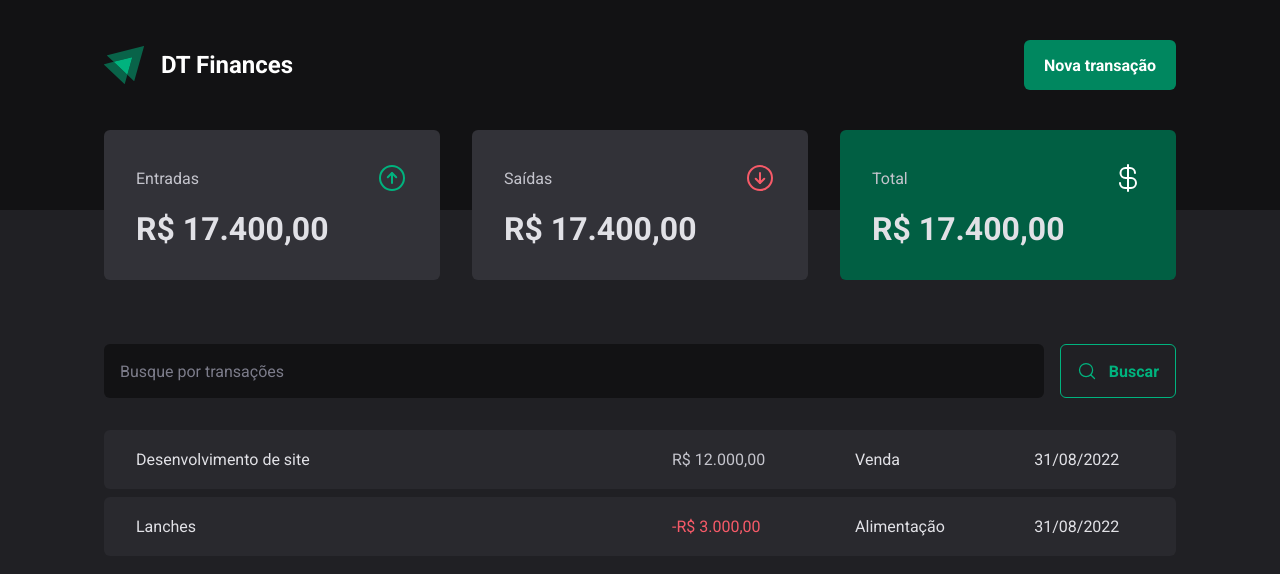
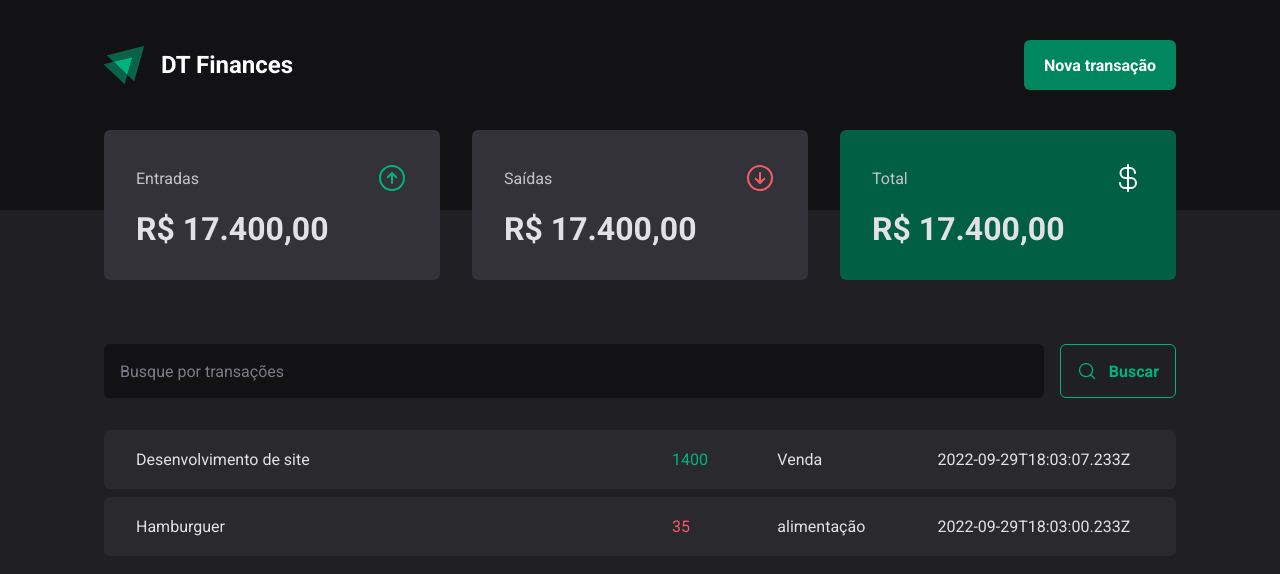
Before and after one commit to luanamozer/Finances-ts, a React (Vite) app: page / in a window 1280 px wide. Shown: the top 574 px of the page. Built offline with nearby package versions, Linux system fonts and the light colour scheme; data requests are answered from the project's data file.

Commit message:
realizando requisicao http

```diff
--- a/server.json
+++ b/server.json
@@ -12,7 +12,7 @@
       "id": 2,
       "description": "Hamburguer",
       "type": "outcome",
-      "category": "Venda",
+      "category": "alimentação",
       "price": "35",
       "createdAt": "2022-09-29T18:03:00.233Z"
     }
--- a/src/pages/Transactions/index.tsx
+++ b/src/pages/Transactions/index.tsx
@@ -1,3 +1,4 @@
+import { useEffect, useState } from "react";
 import { Header } from "../../components/Header";
 import { Summary } from "../../components/Summary";
 import { SearchForm } from "./components/SearchForm";
@@ -7,7 +8,29 @@
   TransactionsTable,
 } from "./styles";
 
+interface Transaction {
+  id: number;
+  description: string;
+  type: "income" | "outcome";
+  price: number;
+  category: string;
+  createdAt: string;
+}
+
 export function Transactions() {
+  const [transactions, setTransactions] = useState<Transaction[]>([]);
+
+  async function loadTransactions() {
+    const response = await fetch("http://localhost:3333/transactions");
+    const data = await response.json();
+
+    setTransactions(data);
+  }
+
+  useEffect(() => {
+    loadTransactions();
+  }, []);
+
   return (
     <div>
       <Header />
@@ -17,22 +40,20 @@
         <SearchForm />
         <TransactionsTable>
           <tbody>
-            <tr>
-              <td width="50%">Desenvolvimento de site</td>
-              <td>
-                <PriceHighlight variant="income">R$ 12.000,00</PriceHighlight>
-              </td>
-              <td>Venda</td>
-              <td>31/08/2022</td>
-            </tr>
-            <tr>
-              <td width="50%">Lanches</td>
-              <td>
-                <PriceHighlight variant="outcome">-R$ 3.000,00</PriceHighlight>
-              </td>
-              <td>Alimentação</td>
-              <td>31/08/2022</td>
-            </tr>
+            {transactions.map((transaction) => {
+              return (
+                <tr key={transaction.id}>
+                  <td width="50%">{transaction.description}</td>
+                  <td>
+                    <PriceHighlight variant={transaction.type}>
+                      {transaction.price}
+                    </PriceHighlight>
+                  </td>
+                  <td>{transaction.category}</td>
+                  <td>{transaction.createdAt}</td>
+                </tr>
+              );
+            })}
           </tbody>
         </TransactionsTable>
       </TransactionsContainer>
--- a/src/pages/Transactions/styles.ts
+++ b/src/pages/Transactions/styles.ts
@@ -36,6 +36,6 @@
 export const PriceHighlight = styled.span<PriceHighlightProps>`
   color: ${(props) =>
     props.variant === "income"
-      ? props.theme["gray-300"]
+      ? props.theme["green-300"]
       : props.theme["red-300"]};
 `;
```
